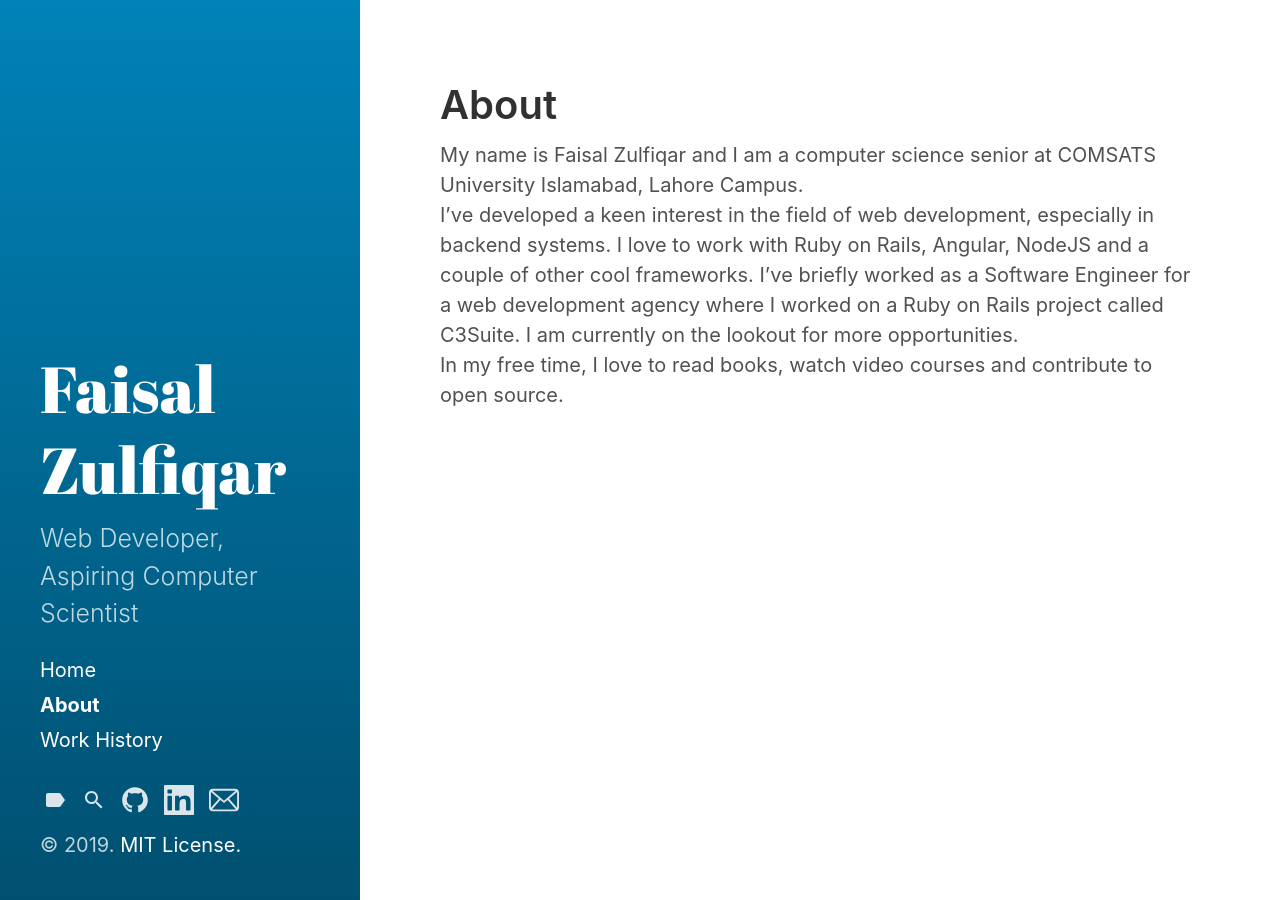
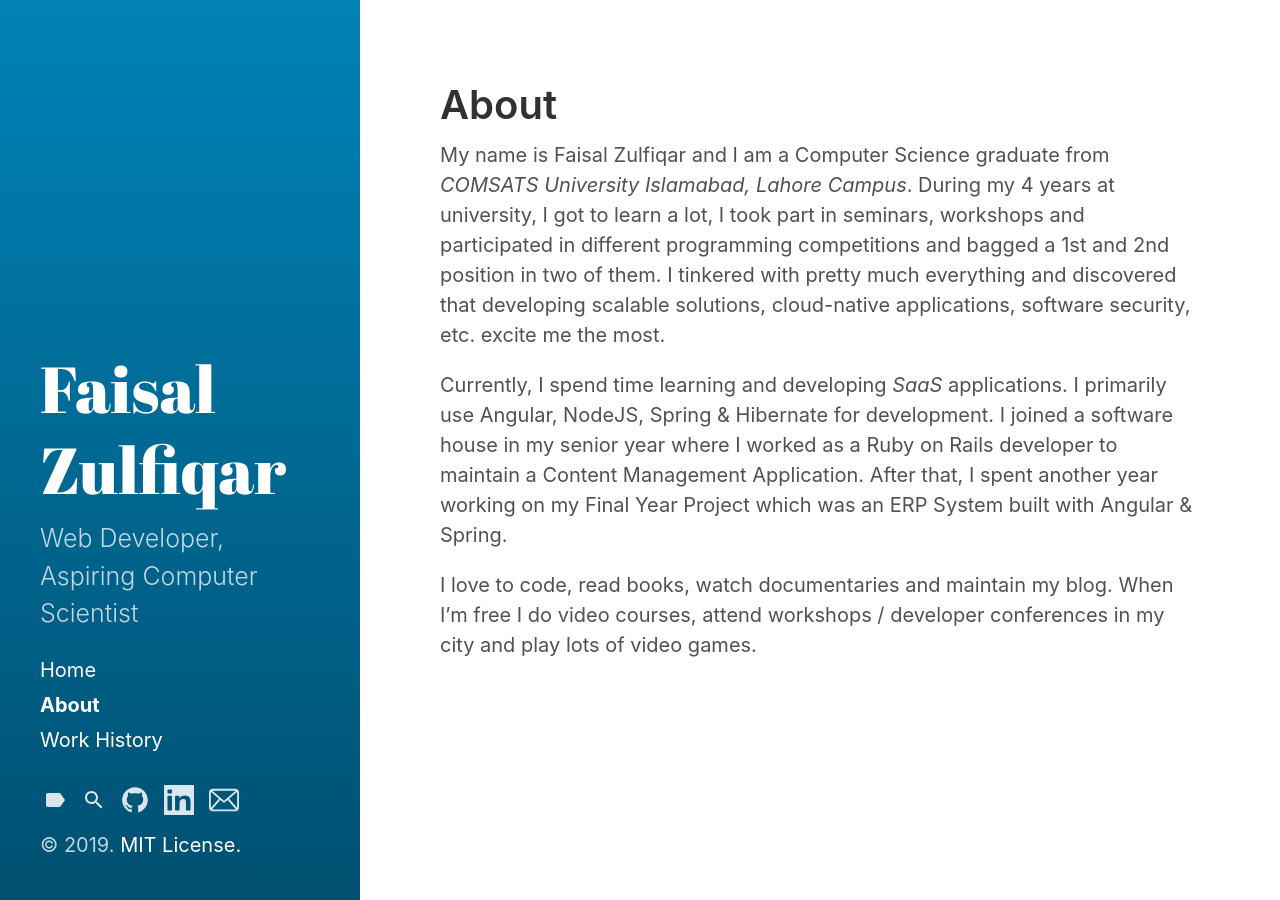
Before and after one commit to faisal-zulfiqar/faisal-zulfiqar.github.io, a Jekyll site: the page built from about.md, in a window 1280 px wide. Built offline with Jekyll 4.4.1, drawn with Linux system fonts in a browser that asks for light colours.

Commit message:
rephrase about.md

```diff
--- a/about.md
+++ b/about.md
@@ -5,7 +5,8 @@ permalink: /about/
 sidebar_link: true
 ---
 
-My name is Faisal Zulfiqar and I am a computer science senior at COMSATS University Islamabad, Lahore Campus.
-I've developed a keen interest in the field of web development, especially in backend systems. I love to work with Ruby on Rails, Angular, NodeJS and a couple of other cool frameworks.
-I've briefly worked as a Software Engineer for a web development agency where I worked on a Ruby on Rails project called C3Suite. I am currently on the lookout for more opportunities.
-In my free time, I love to read books, watch video courses and contribute to open source.
+My name is Faisal Zulfiqar and I am a Computer Science graduate from <em>COMSATS University Islamabad, Lahore Campus</em>. During my 4 years at university, I got to learn a lot, I took part in seminars, workshops and participated in different programming competitions and bagged a 1st and 2nd position in two of them. I tinkered with pretty much everything and discovered that developing scalable solutions, cloud-native applications, software security, etc. excite me the most.
+
+Currently, I spend time learning and developing <em>SaaS</em> applications. I primarily use Angular, NodeJS, Spring & Hibernate for development. I joined a software house in my senior year where I worked as a Ruby on Rails developer to maintain a Content Management Application. After that, I spent another year working on my Final Year Project which was an ERP System built with Angular & Spring.
+
+I love to code, read books, watch documentaries and maintain my blog. When I'm free I do video courses, attend workshops / developer conferences in my city and play lots of video games.
```
